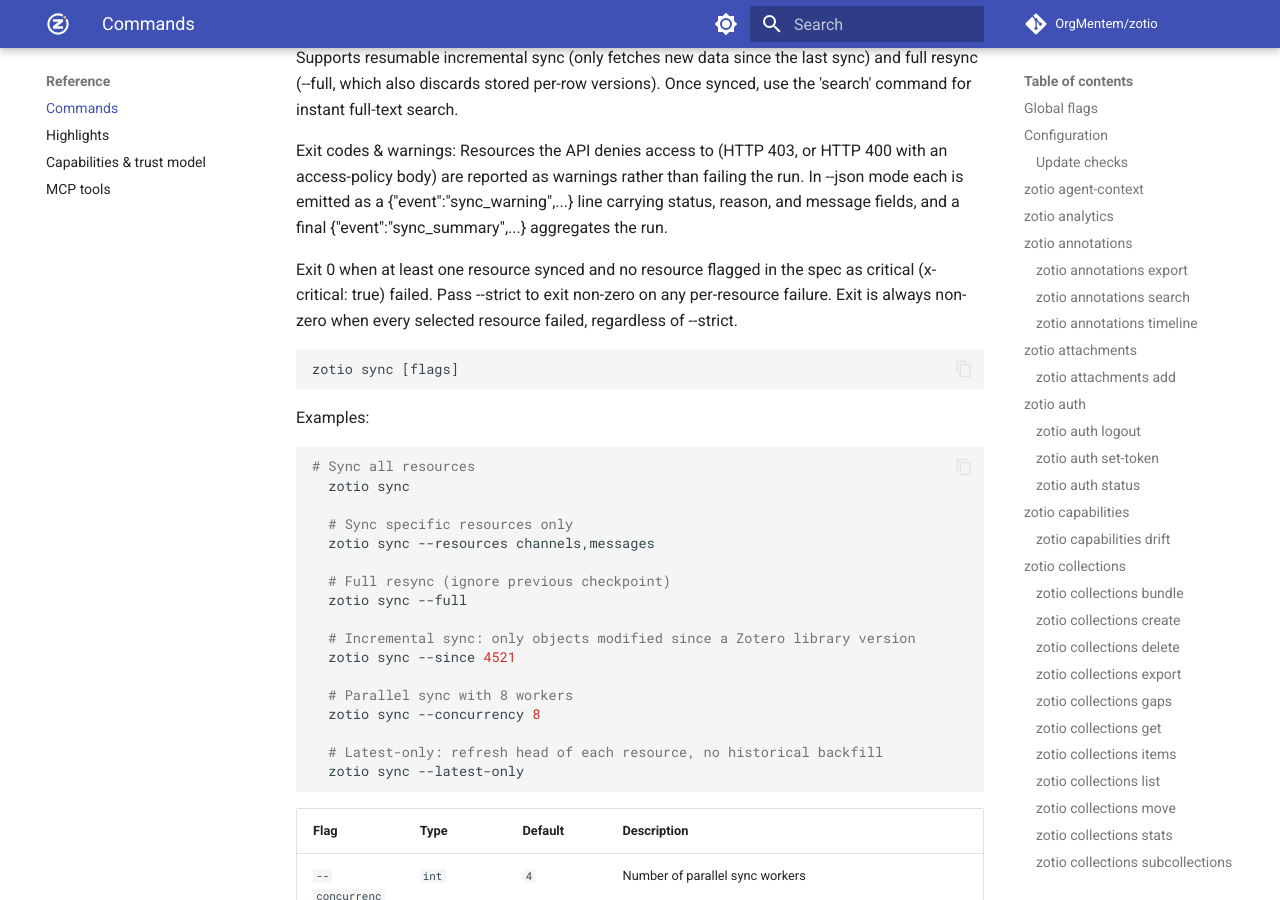
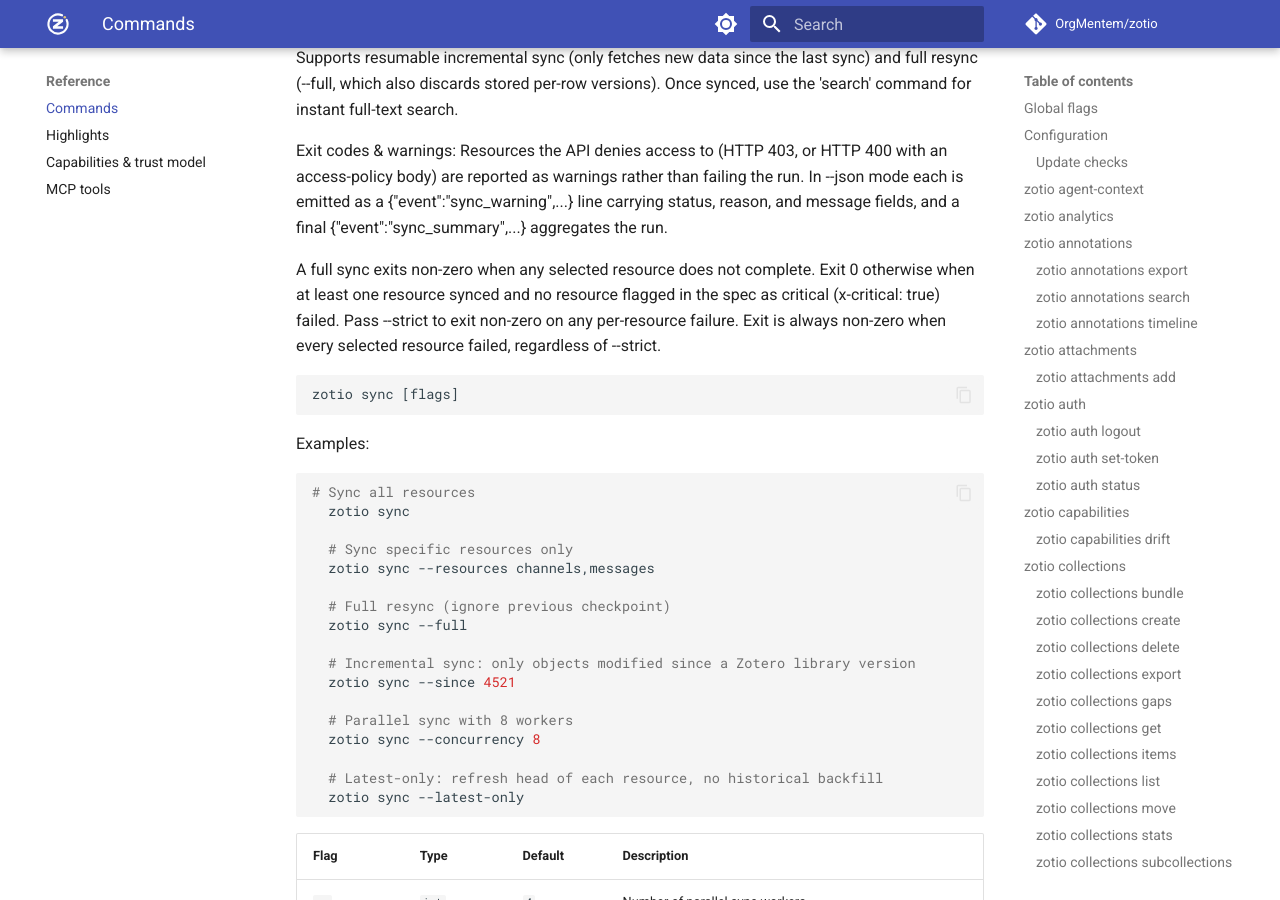
Before and after one commit to OrgMentem/zotio, an MkDocs documentation site: the page built from docs/reference/commands.md, in a window 1280 px wide and 900 px high, scrolled down 64204 px. Built offline with MkDocs 1.6.1 and Material for MkDocs 9.7.7, drawn with Linux system fonts in a browser that asks for light colours; comment, search, counter and statistics services are not loaded.

Commit message:
docs: regenerate command reference after the sync exit-code wording
d6188e8 changed the `sync` help text but did not re-run the generator, so the
docs-drift gate (go run ./cmd/docs-gen, then git diff --exit-code docs/reference)
failed once that commit reached the remote. Generated output only.

```diff
--- a/docs/reference/commands.md
+++ b/docs/reference/commands.md
@@ -2675,7 +2675,8 @@
   line carrying status, reason, and message fields, and a final
   {"event":"sync_summary",...} aggregates the run.
 
-  Exit 0 when at least one resource synced and no resource flagged in
+  A full sync exits non-zero when any selected resource does not complete.
+  Exit 0 otherwise when at least one resource synced and no resource flagged in
   the spec as critical (x-critical: true) failed. Pass --strict to exit
   non-zero on any per-resource failure. Exit is always
   non-zero when every selected resource failed, regardless of --strict.
```
